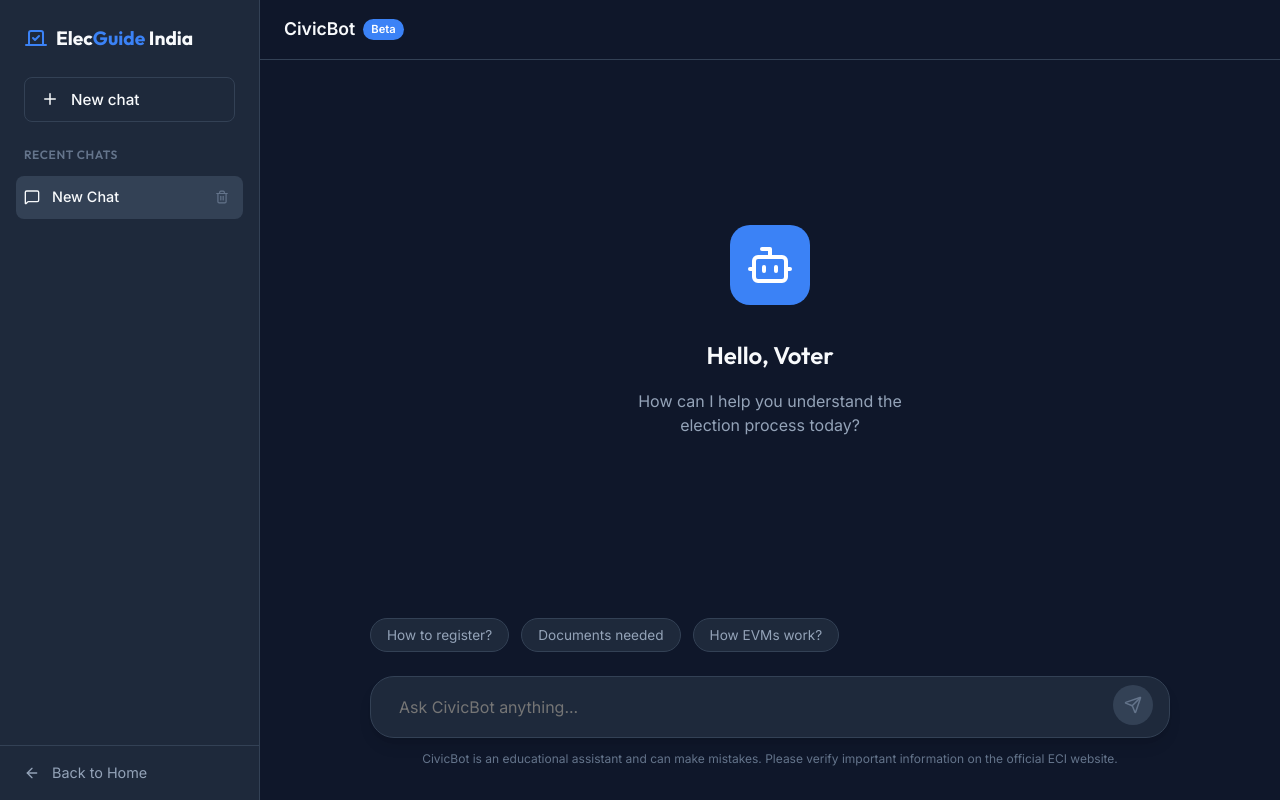
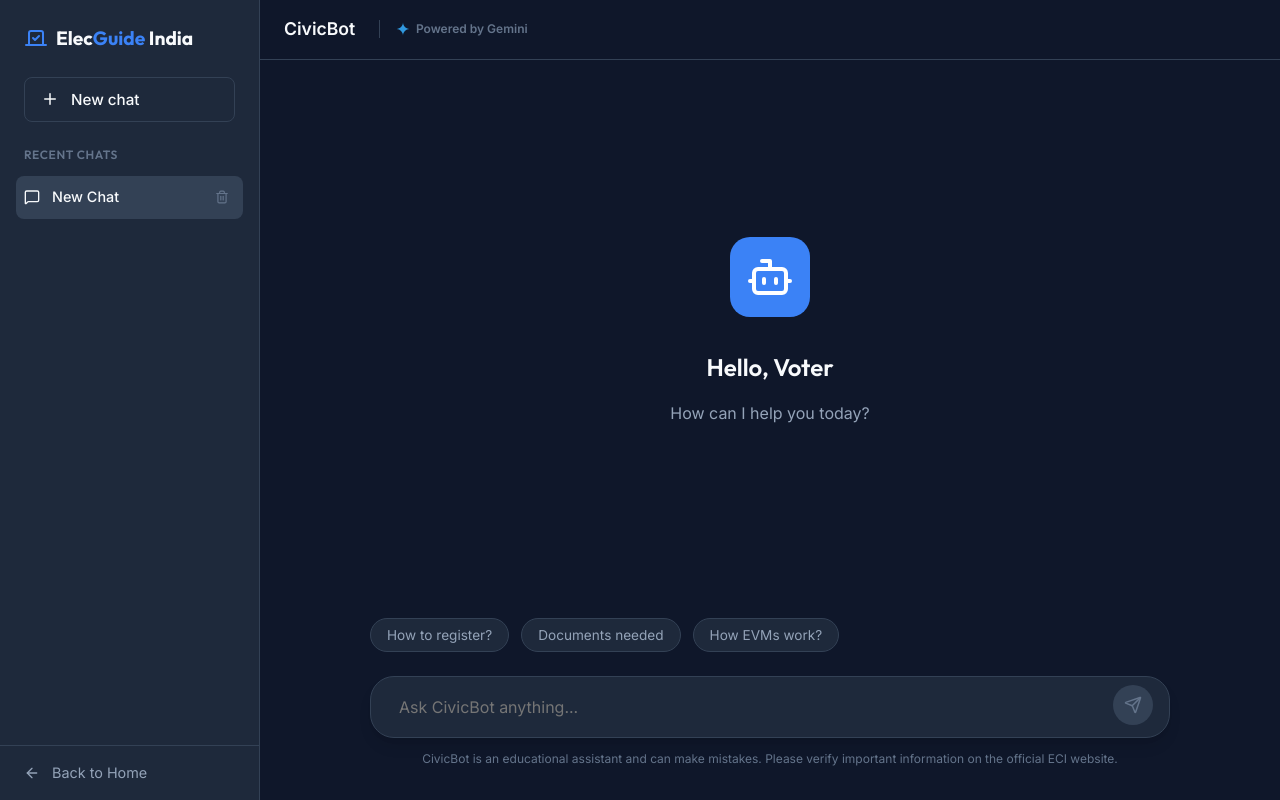
Before and after one commit to Code-Beaker/h2s-election-explainer, a React (Vite) app: page /chat in a window 1280 px wide. Built offline with nearby package versions, Linux system fonts and the light colour scheme.

Commit message:
add powered by gemini branding

```diff
--- a/src/components/ChatBot.jsx
+++ b/src/components/ChatBot.jsx
@@ -1,9 +1,19 @@
-import React, { useState, useRef, useEffect } from 'react';
-import { motion, AnimatePresence } from 'framer-motion';
-import { Send, User, Bot, Sparkles, Plus, MessageSquare, Vote, ArrowLeft, Trash2 } from 'lucide-react';
-import { Link } from 'react-router-dom';
-import ReactMarkdown from 'react-markdown';
-import remarkGfm from 'remark-gfm';
+import React, { useState, useRef, useEffect } from "react";
+import { motion, AnimatePresence } from "framer-motion";
+import {
+  Send,
+  User,
+  Bot,
+  Sparkles,
+  Plus,
+  MessageSquare,
+  Vote,
+  ArrowLeft,
+  Trash2,
+} from "lucide-react";
+import { Link } from "react-router-dom";
+import ReactMarkdown from "react-markdown";
+import remarkGfm from "remark-gfm";
 
 const initialMessages = [];
 
@@ -12,30 +22,30 @@ const initialMessages = [];
 const ChatBot = () => {
   // State for multiple chats
   const [chats, setChats] = useState(() => {
-    const saved = localStorage.getItem('civicbot_chats');
-    return saved ? JSON.parse(saved) : [
-      { id: Date.now(), title: 'New Chat', messages: initialMessages }
-    ];
+    const saved = localStorage.getItem("civicbot_chats");
+    return saved
+      ? JSON.parse(saved)
+      : [{ id: Date.now(), title: "New Chat", messages: initialMessages }];
   });
 
   const [activeChatId, setActiveChatId] = useState(chats[0]?.id);
-  const [input, setInput] = useState('');
+  const [input, setInput] = useState("");
   const [isTyping, setIsTyping] = useState(false);
   const messagesContainerRef = useRef(null);
 
   // Sync to localStorage
   useEffect(() => {
-    localStorage.setItem('civicbot_chats', JSON.stringify(chats));
+    localStorage.setItem("civicbot_chats", JSON.stringify(chats));
   }, [chats]);
 
-  const activeChat = chats.find(c => c.id === activeChatId) || chats[0];
+  const activeChat = chats.find((c) => c.id === activeChatId) || chats[0];
   const messages = activeChat?.messages || [];
 
   const scrollToBottom = () => {
     if (messagesContainerRef.current) {
       messagesContainerRef.current.scrollTo({
         top: messagesContainerRef.current.scrollHeight,
-        behavior: 'smooth'
+        behavior: "smooth",
       });
     }
   };
@@ -43,18 +53,26 @@ const ChatBot = () => {
   useEffect(scrollToBottom, [messages, activeChatId]);
 
   const handleNewChat = () => {
-    const newChat = { id: Date.now(), title: 'New Chat', messages: initialMessages };
-    setChats(prev => [newChat, ...prev]);
+    const newChat = {
+      id: Date.now(),
+      title: "New Chat",
+      messages: initialMessages,
+    };
+    setChats((prev) => [newChat, ...prev]);
     setActiveChatId(newChat.id);
   };
 
   const handleDeleteChat = (chatId, e) => {
     e.stopPropagation();
-    setChats(prev => {
-      const updated = prev.filter(c => c.id !== chatId);
+    setChats((prev) => {
+      const updated = prev.filter((c) => c.id !== chatId);
       if (updated.length === 0) {
         // Always keep at least one chat
-        const newChat = { id: Date.now(), title: 'New Chat', messages: initialMessages };
+        const newChat = {
+          id: Date.now(),
+          title: "New Chat",
+          messages: initialMessages,
+        };
         setActiveChatId(newChat.id);
         return [newChat];
       }
@@ -66,61 +84,63 @@ const ChatBot = () => {
   };
 
   const updateChatMessages = (chatId, newMessages, newTitle = null) => {
-    setChats(prev => prev.map(chat => {
+    setChats((prev) =>
+      prev.map((chat) => {
         if (chat.id === chatId) {
           return {
             ...chat,
             messages: newMessages,
-          title: newTitle || chat.title
+            title: newTitle || chat.title,
           };
         }
         return chat;
-    }));
+      }),
+    );
   };
 
   const handleSend = async (text = input) => {
     if (!text.trim()) return;
 
-    const userMessage = { id: Date.now(), type: 'user', text };
+    const userMessage = { id: Date.now(), type: "user", text };
     const updatedMessages = [...messages, userMessage];
 
     // Auto-generate title for "New Chat" on first user message
     let newTitle = activeChat.title;
-    if (activeChat.title === 'New Chat' && updatedMessages.length === 1) {
-      newTitle = text.length > 20 ? text.substring(0, 20) + '...' : text;
+    if (activeChat.title === "New Chat" && updatedMessages.length === 1) {
+      newTitle = text.length > 20 ? text.substring(0, 20) + "..." : text;
     }
 
     updateChatMessages(activeChatId, updatedMessages, newTitle);
-    setInput('');
+    setInput("");
     setIsTyping(true);
 
     try {
       // Pass the previous history (excluding the current message we just added) to the API
-      const response = await fetch('/api/chat', {
-        method: 'POST',
+      const response = await fetch("/api/chat", {
+        method: "POST",
         headers: {
-          'Content-Type': 'application/json'
+          "Content-Type": "application/json",
         },
         body: JSON.stringify({
           history: messages,
-          message: text
-        })
+          message: text,
+        }),
       });
 
       const data = await response.json();
 
       if (!response.ok) {
-        throw new Error(data.error || 'Failed to fetch response');
+        throw new Error(data.error || "Failed to fetch response");
       }
 
-      const botMessage = { id: Date.now() + 1, type: 'bot', text: data.reply };
+      const botMessage = { id: Date.now() + 1, type: "bot", text: data.reply };
       updateChatMessages(activeChatId, [...updatedMessages, botMessage]);
     } catch (error) {
-      console.error('Chat Error:', error);
+      console.error("Chat Error:", error);
       const errorMessage = {
         id: Date.now() + 1,
-        type: 'bot',
-        text: "I'm sorry, I'm having trouble connecting to my servers right now. Please try again later."
+        type: "bot",
+        text: "I'm sorry, I'm having trouble connecting to my servers right now. Please try again later.",
       };
       updateChatMessages(activeChatId, [...updatedMessages, errorMessage]);
     } finally {
@@ -135,7 +155,9 @@ const ChatBot = () => {
         <div className="sidebar-header">
           <Link to="/" className="sidebar-brand">
             <Vote className="logo-icon" size={24} color="var(--primary)" />
-            <span className="logo-text">Elec<span>Guide</span> India</span>
+            <span className="logo-text">
+              Elec<span>Guide</span> India
+            </span>
           </Link>
           <button className="new-chat-btn" onClick={handleNewChat}>
             <Plus size={18} />
@@ -146,10 +168,10 @@ const ChatBot = () => {
         <div className="chat-history-list">
           <div className="history-group">
             <h5>Recent Chats</h5>
-            {chats.map(chat => (
+            {chats.map((chat) => (
               <div
                 key={chat.id}
-                className={`history-item-wrapper ${chat.id === activeChatId ? 'active' : ''}`}
+                className={`history-item-wrapper ${chat.id === activeChatId ? "active" : ""}`}
                 onClick={() => setActiveChatId(chat.id)}
               >
                 <div className="history-item">
@@ -181,7 +203,10 @@ const ChatBot = () => {
         <div className="chat-main-header">
           <div className="current-bot">
             <span className="bot-name">CivicBot</span>
-            <span className="badge">Beta</span>
+            <div className="powered-by">
+              <img src="/Gemini.svg" alt="Gemini" className="gemini-icon" />
+              <span>Powered by Gemini</span>
+            </div>
           </div>
         </div>
 
@@ -192,19 +217,25 @@ const ChatBot = () => {
                 <Bot size={48} color="white" />
               </div>
               <h2>Hello, Voter</h2>
-              <p>How can I help you understand the election process today?</p>
+              <p>How can I help you today?</p>
             </div>
           ) : (
             <div className="messages-list">
-              {messages.map(msg => (
+              {messages.map((msg) => (
                 <div key={msg.id} className={`message-row ${msg.type}`}>
                   <div className="message-avatar">
-                    {msg.type === 'bot' ? <Bot size={20} color="white" /> : <User size={20} color="white" />}
+                    {msg.type === "bot" ? (
+                      <Bot size={20} color="white" />
+                    ) : (
+                      <User size={20} color="white" />
+                    )}
                   </div>
                   <div className="message-content">
-                    <div className="message-sender">{msg.type === 'bot' ? 'CivicBot' : 'You'}</div>
+                    <div className="message-sender">
+                      {msg.type === "bot" ? "CivicBot" : "You"}
+                    </div>
                     <div className="message-text markdown-body">
-                      {msg.type === 'bot' ? (
+                      {msg.type === "bot" ? (
                         <ReactMarkdown remarkPlugins={[remarkGfm]}>
                           {msg.text}
                         </ReactMarkdown>
@@ -217,11 +248,15 @@ const ChatBot = () => {
               ))}
               {isTyping && (
                 <div className="message-row bot">
-                  <div className="message-avatar"><Bot size={20} color="white" /></div>
+                  <div className="message-avatar">
+                    <Bot size={20} color="white" />
+                  </div>
                   <div className="message-content">
                     <div className="message-sender">CivicBot</div>
                     <div className="message-text typing">
-                      <span></span><span></span><span></span>
+                      <span></span>
+                      <span></span>
+                      <span></span>
                     </div>
                   </div>
                 </div>
@@ -232,9 +267,15 @@ const ChatBot = () => {
 
         <div className="chat-input-wrapper">
           <div className="quick-replies">
-            <button onClick={() => handleSend("How to register?")}>How to register?</button>
-            <button onClick={() => handleSend("Documents needed")}>Documents needed</button>
-            <button onClick={() => handleSend("How EVMs work?")}>How EVMs work?</button>
+            <button onClick={() => handleSend("How to register?")}>
+              How to register?
+            </button>
+            <button onClick={() => handleSend("Documents needed")}>
+              Documents needed
+            </button>
+            <button onClick={() => handleSend("How EVMs work?")}>
+              How EVMs work?
+            </button>
           </div>
           <div className="chat-input-container">
             <input
@@ -242,10 +283,10 @@ const ChatBot = () => {
               placeholder="Ask CivicBot anything..."
               value={input}
               onChange={(e) => setInput(e.target.value)}
-              onKeyPress={(e) => e.key === 'Enter' && handleSend(input)}
+              onKeyPress={(e) => e.key === "Enter" && handleSend(input)}
             />
             <button
-              className={`send-btn ${input.trim() ? 'active' : ''}`}
+              className={`send-btn ${input.trim() ? "active" : ""}`}
               onClick={() => handleSend(input)}
               disabled={!input.trim() || isTyping}
             >
@@ -253,7 +294,8 @@ const ChatBot = () => {
             </button>
           </div>
           <div className="disclaimer">
-            CivicBot is an educational assistant and can make mistakes. Please verify important information on the official ECI website.
+            CivicBot is an educational assistant and can make mistakes. Please
+            verify important information on the official ECI website.
           </div>
         </div>
       </main>
--- a/src/index.css
+++ b/src/index.css
@@ -576,11 +576,28 @@ h1 span {
 .current-bot .badge {
   background-color: var(--primary);
   color: white;
-  padding: 0.15rem 0.5rem;
   font-size: 0.7rem;
+  padding: 0.2rem 0.5rem;
   border-radius: 100px;
-  border: none;
-  margin: 0;
+  font-weight: 600;
+  text-transform: uppercase;
+}
+
+.powered-by {
+  display: flex;
+  align-items: center;
+  gap: 0.35rem;
+  margin-left: 1rem;
+  padding-left: 1rem;
+  border-left: 1px solid var(--border);
+  font-size: 0.75rem;
+  color: var(--text-muted);
+}
+
+.gemini-icon {
+  width: 14px;
+  height: 14px;
+  object-fit: contain;
 }
 
 .chat-messages-container {
```
Also changed, not shown: public/Gemini.svg (added). Lines whose indentation alone changed are shown as unchanged.
